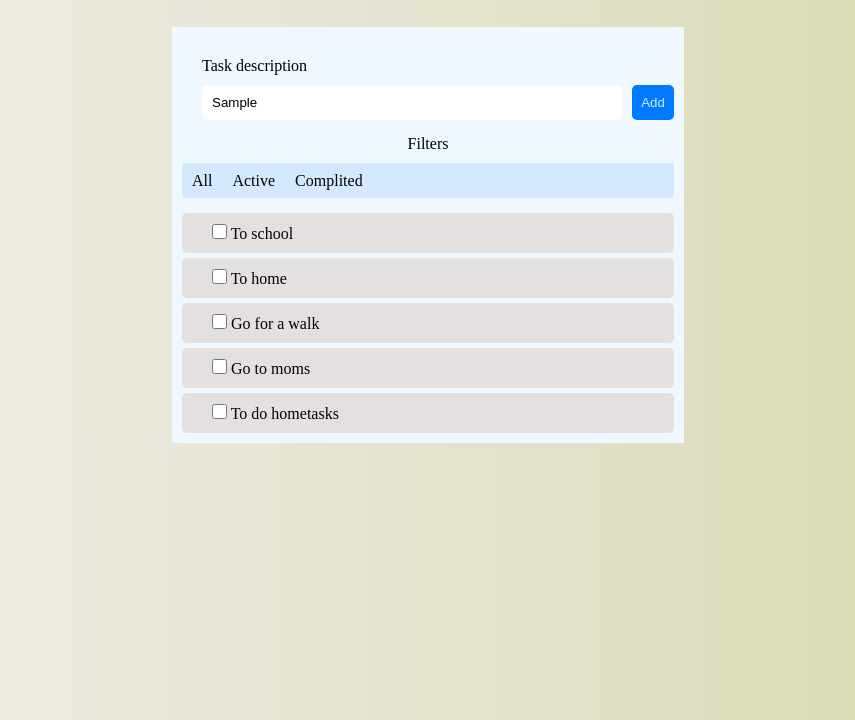
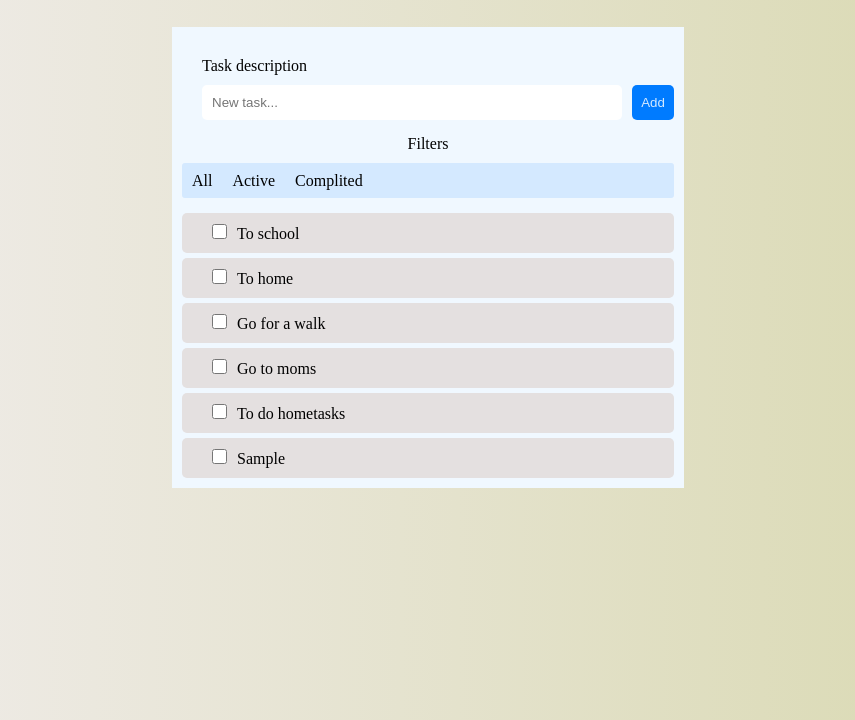
Before and after one commit to NarineAvetisyan/To-do-list, a plain HTML site: page index.html in a window 1280 px wide. Both pictures are taken after typing "Sample" into the empty fields and a click on the button "Add". Shown: the part 80-800 px from the top of the page, without its empty margins (212-1067 px from the left). Drawn offline with Linux system fonts and the light colour scheme.

Commit message:
add create functionality

```diff
--- a/index.css
+++ b/index.css
@@ -57,7 +57,7 @@ h2 {
     color: #d4e9ff;
 }
 
-.input_container .button:hover {
+.input_container .btn:hover {
     cursor: pointer;
     background-color: #56595c;
 
@@ -124,6 +124,7 @@ h2 {
     margin-left: 30px;
     width: 15px;
     height: 15px;
+    margin-right: 10px;
 }
 
 .list_item {
@@ -136,12 +137,17 @@ h2 {
     align-items: center;
 
 }
+
 .list_item:hover .list_btn {
      display: block;
+}
 
-}
 .list_btn {
     margin-right: 10px;
     cursor: pointer;
     display: none;
 }
+
+.line-through {
+    text-decoration: line-through;
+}
--- a/index.html
+++ b/index.html
@@ -15,7 +15,7 @@
         <label> Task description
             <input id="put" type="text" placeholder="New task...">
         </label>
-        <button class="button">Add</button>
+        <button class="btn">Add</button>
 
     </div>
     <div class="filter">Filters</div>
@@ -25,19 +25,19 @@
         <div class="filters_complited">Complited</div>
     </div>
     <ul class="list">
-        <li class="list_item"><label><input class="list_task" type="checkbox"> To school</label>
+        <li class="list_item"><label><input class="list_task" type="checkbox">To school</label>
             <button class="list_btn" class=>&#10060</button>
         </li>
-        <li class="list_item"><label><input class="list_task" type="checkbox"> To home</label>
+        <li class="list_item"><label><input class="list_task" type="checkbox">To home</label>
             <button class="list_btn">&#10060</button>
         </li>
-        <li class="list_item"><label><input class="list_task" type="checkbox"> Go for a walk</label>
+        <li class="list_item"><label><input class="list_task" type="checkbox">Go for a walk</label>
             <button class="list_btn">&#10060</button>
         </li>
-        <li class="list_item"><label><input class="list_task" type="checkbox"> Go to moms</label>
+        <li class="list_item"><label><input class="list_task" type="checkbox">Go to moms</label>
             <button class="list_btn">&#10060</button>
         </li>
-        <li class="list_item"><label><input class="list_task" type="checkbox"> To do hometasks</label>
+        <li class="list_item"><label><input class="list_task" type="checkbox">To do hometasks</label>
             <button class="list_btn">&#10060</button>
         </li>
     </ul>
--- a/index.js
+++ b/index.js
@@ -21,3 +21,72 @@
 //          }
 //      });
 //  }
+
+
+let but = document.querySelector(".btn")
+let inputValue = document.querySelector("#put")
+let list = document.querySelector(".list")
+
+
+but.addEventListener("click", function () {
+    console.log(inputValue.value,'ddddd')
+    if (inputValue.value.length === 0) {
+        alert("enter text")
+        return;
+    }
+    let elem = document.createElement("li")
+       elem.setAttribute("class", "list_item")
+       let label = document.createElement("label")
+
+       let btn = document.createElement("button")
+       btn.innerHTML="&#10060"
+       btn.setAttribute("class", "list_btn")
+       let check = document.createElement("input")
+       check.type = "checkbox"
+       check.setAttribute("class", "list_task")
+       label.innerHTML = inputValue.value
+
+       list.appendChild(elem)
+       elem.prepend(label)
+       label.prepend(check)
+       elem.appendChild(btn)
+
+
+     label.addEventListener("cklick", function (){
+         label.classList.toggle("line-through")
+     })
+     inputValue.value = ""
+
+    // label.addEventListener("cklick", function () {
+    //     label.classList.add("line-trough")
+    //     check.addEventListener("cklick", function (){
+    //         check.checked = true;
+    //     })
+    // })
+
+
+    // elem.addEventListener("click", function(){
+    //    elem,this.classList.add("underline")
+    // })
+
+     })
+
+
+
+
+
+
+
+    // inputValue.addEventListener("keypress", function(enter){
+    //     if(enter.keycode === 13 ){
+    //     let elem = document.createElement("li")
+    //     elem.setAttribute("class", "list_item")
+    //     let btn = document.createElement("button")
+    //     btn.innerHTML="&#10060"
+    //     btn.setAttribute("class", "list_btn")
+    //     elem.innerHTML = inputValue.value
+    //     list.appendChild(elem)
+    //     elem.appendChild(btn)
+    //     }
+
+    // })
```
